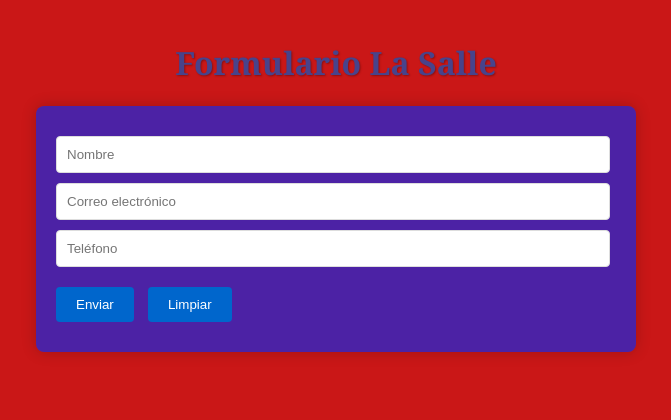
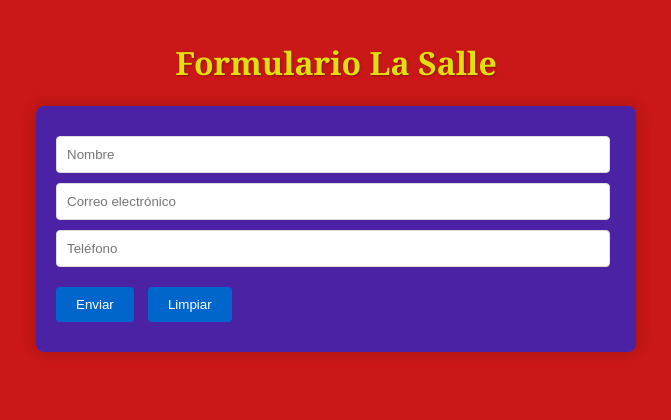
Before and after one commit to dcharry3/FORMULARIO-U-LA-SALLE, a PHP site: page / in a window 1280 px wide. Shown: the top 420 px of the page, without its empty margins (304-975 px from the left). Run offline with PHP 8.4, Linux system fonts and the light colour scheme.

Commit message:
Cambio de color h1 a color amarillo y comentario

```diff
--- a/index.php
+++ b/index.php
@@ -22,7 +22,7 @@
                 min-height: 100vh;
             }
             h1 {
-                color:rgb(72, 67, 139); /* Blanco para contrastar con el fondo */
+                color:rgb(226, 223, 14); /* Amarillo para contrastar con el fondo */
                 text-align: center;
                 text-shadow: 1px 1px 2px rgba(0,0,0,0.3);
             }
```
